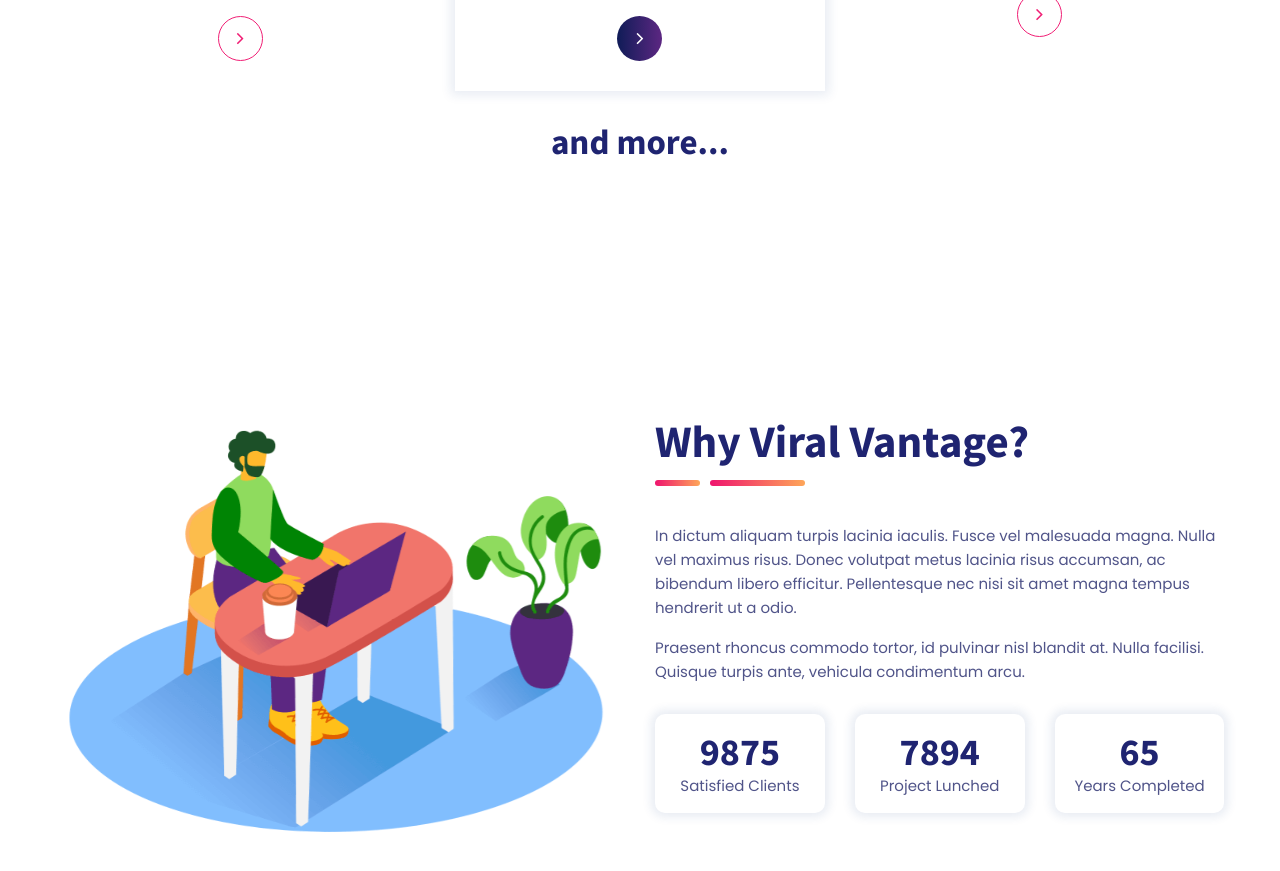
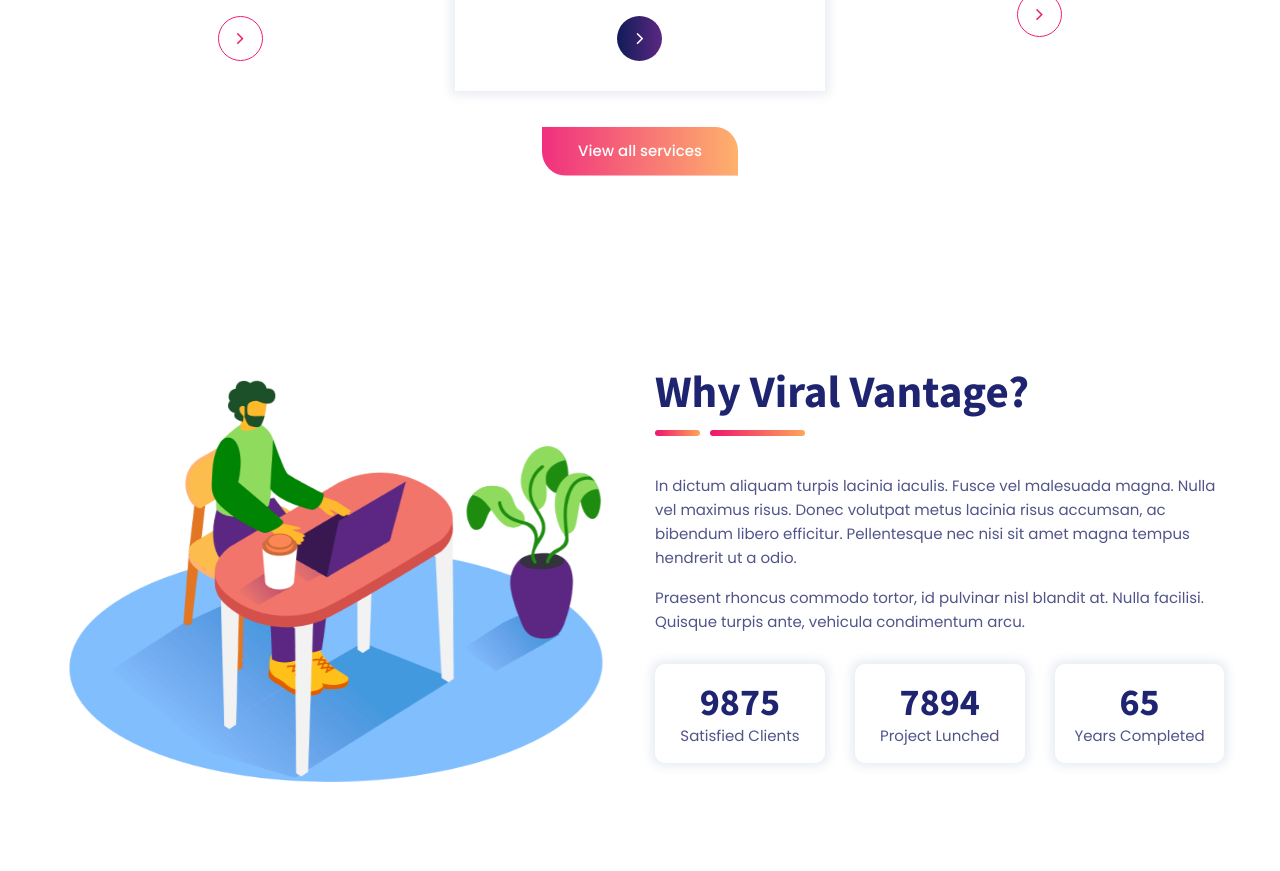
Before and after one commit to daverich204/viralvantage.ca, a Next.js app: page / in a window 1280 px wide. Shown: the part 1400-2271 px from the top of the page. Built offline with nearby package versions, Linux system fonts and the light colour scheme.

Commit message:
Update service.js

```diff
--- a/element/service.js
+++ b/element/service.js
@@ -57,11 +57,10 @@ function Service() {
             </div>
           </div>
           <div className="section-head style-3 text-center mb-4">
-            <h3 className="title">and more...</h3>
             <Link href="/services">
-              <a data-wow-delay="4s" data-wow-duration="3s"
+              <a data-wow-delay="2s" data-wow-duration="3s"
                  className="wow fadeInUp  btn btn-corner gradient btn-primary">
-                All Services
+                View all services
               </a>
             </Link>
           </div>
```
